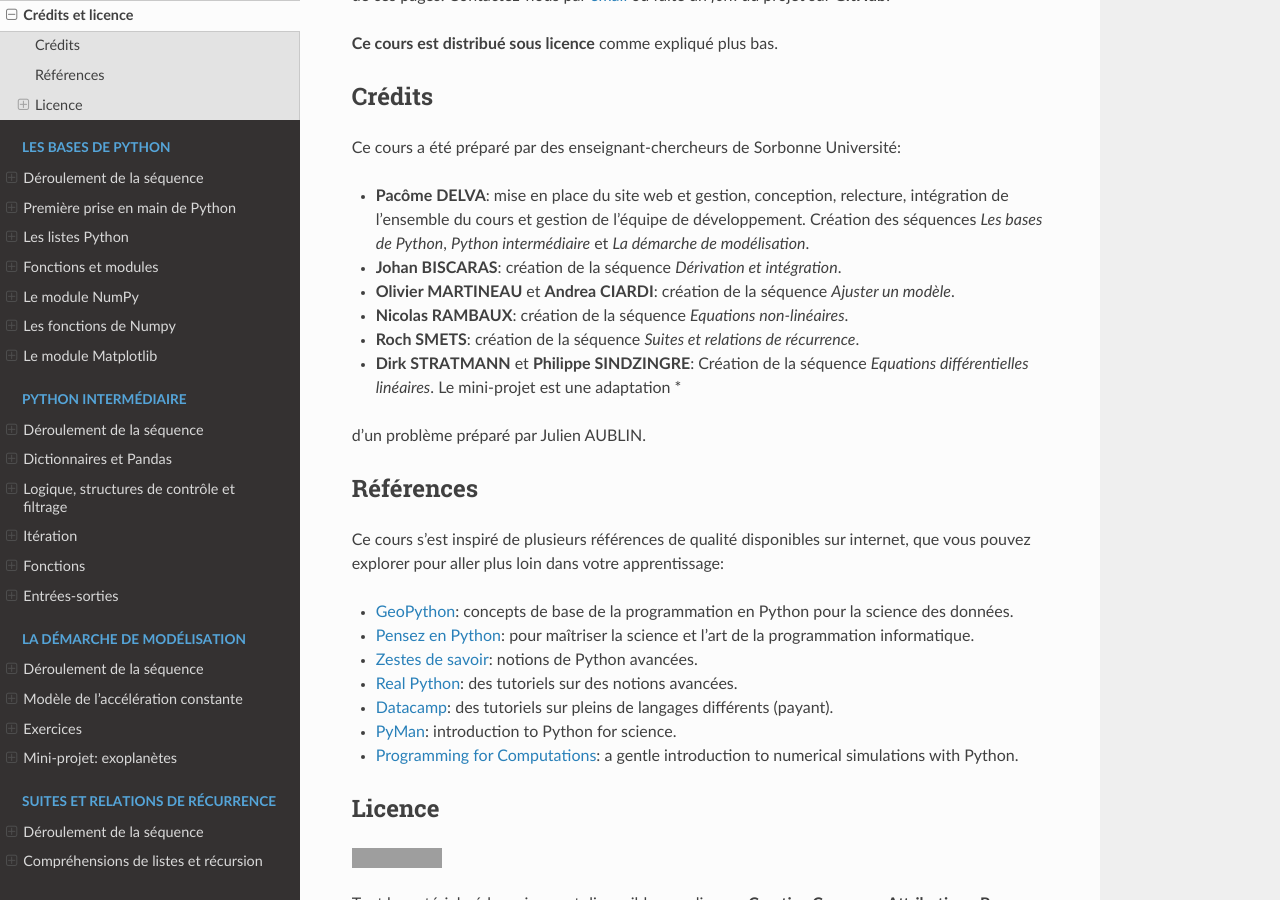
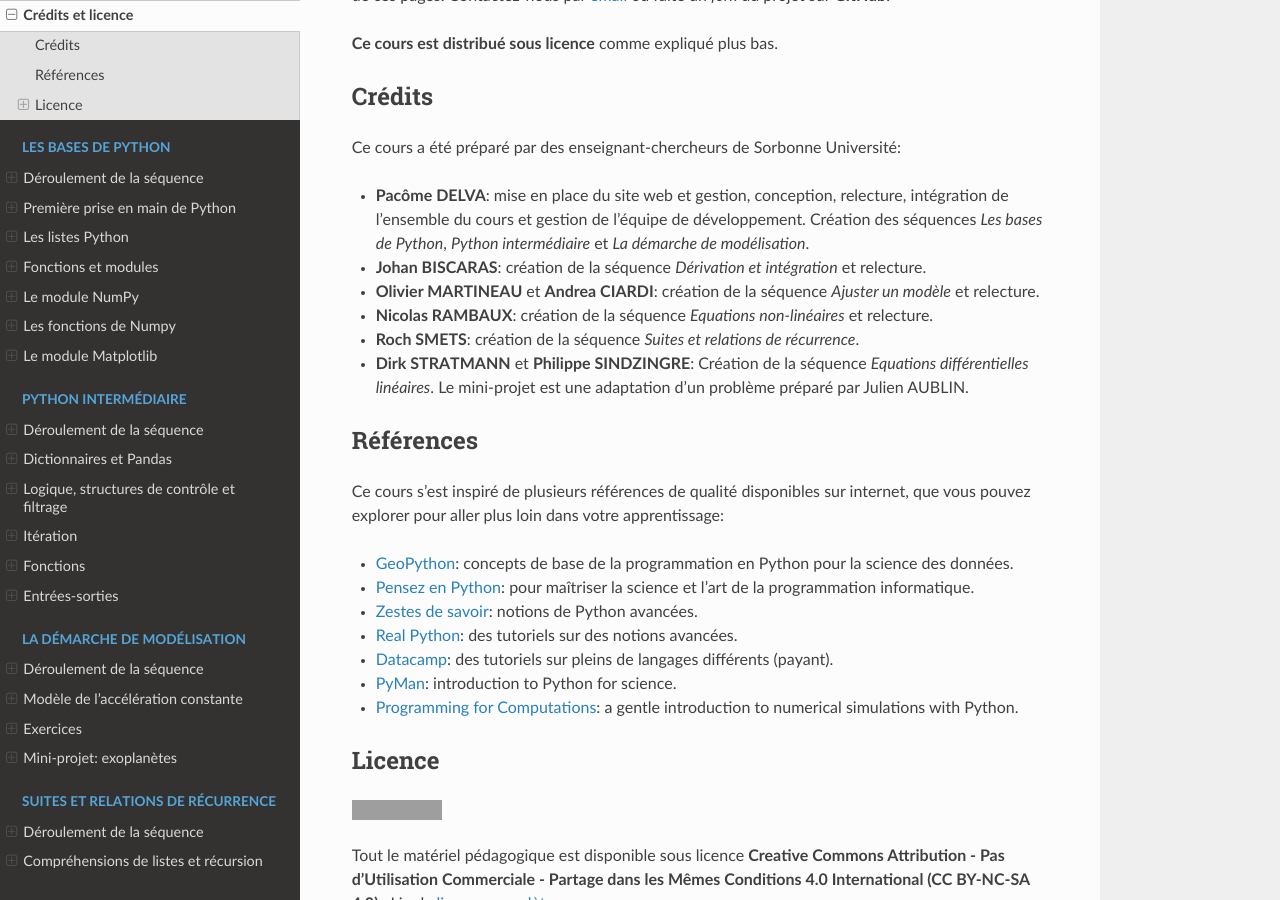
Before and after one commit to phys-mod/site, a Sphinx documentation site: the page built from source/cours-info/licence.rst, in a window 1280 px wide and 900 px high, scrolled down 496 px. Built offline with Sphinx 7.4.7 and the Read the Docs theme 2.0.0, drawn with Linux system fonts in a browser that asks for light colours; grey boxes are pictures that could not be loaded.

Commit message:
small modification

```diff
--- a/source/cours-info/licence.rst
+++ b/source/cours-info/licence.rst
@@ -23,12 +23,11 @@ Crédits
 Ce cours a été préparé par des enseignant-chercheurs de Sorbonne Université:
 
 - **Pacôme DELVA**: mise en place du site web et gestion, conception, relecture, intégration de l'ensemble du cours et gestion de l'équipe de développement. Création des séquences *Les bases de Python*, *Python intermédiaire* et *La démarche de modélisation*.
-- **Johan BISCARAS**: création de la séquence *Dérivation et intégration*.
-- **Olivier MARTINEAU** et **Andrea CIARDI**: création de la séquence *Ajuster un modèle*.
-- **Nicolas RAMBAUX**: création de la séquence *Equations non-linéaires*.
+- **Johan BISCARAS**: création de la séquence *Dérivation et intégration* et relecture.
+- **Olivier MARTINEAU** et **Andrea CIARDI**: création de la séquence *Ajuster un modèle* et relecture.
+- **Nicolas RAMBAUX**: création de la séquence *Equations non-linéaires* et relecture.
 - **Roch SMETS**: création de la séquence *Suites et relations de récurrence*.
-- **Dirk STRATMANN** et **Philippe SINDZINGRE**: Création de la séquence *Equations différentielles linéaires*. Le mini-projet est une adaptation *
-d'un problème préparé par Julien AUBLIN.
+- **Dirk STRATMANN** et **Philippe SINDZINGRE**: Création de la séquence *Equations différentielles linéaires*. Le mini-projet est une adaptation d'un problème préparé par Julien AUBLIN.
 
 Références
 ----------
```
